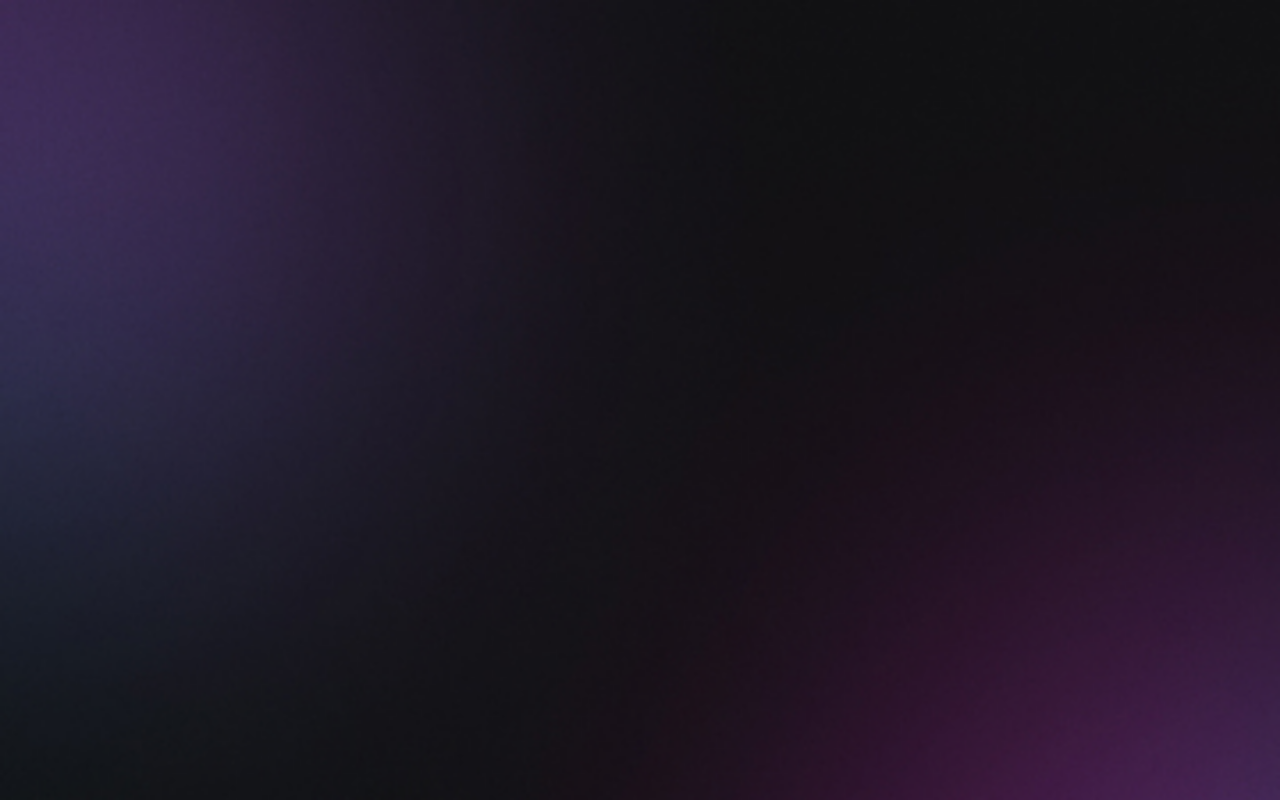
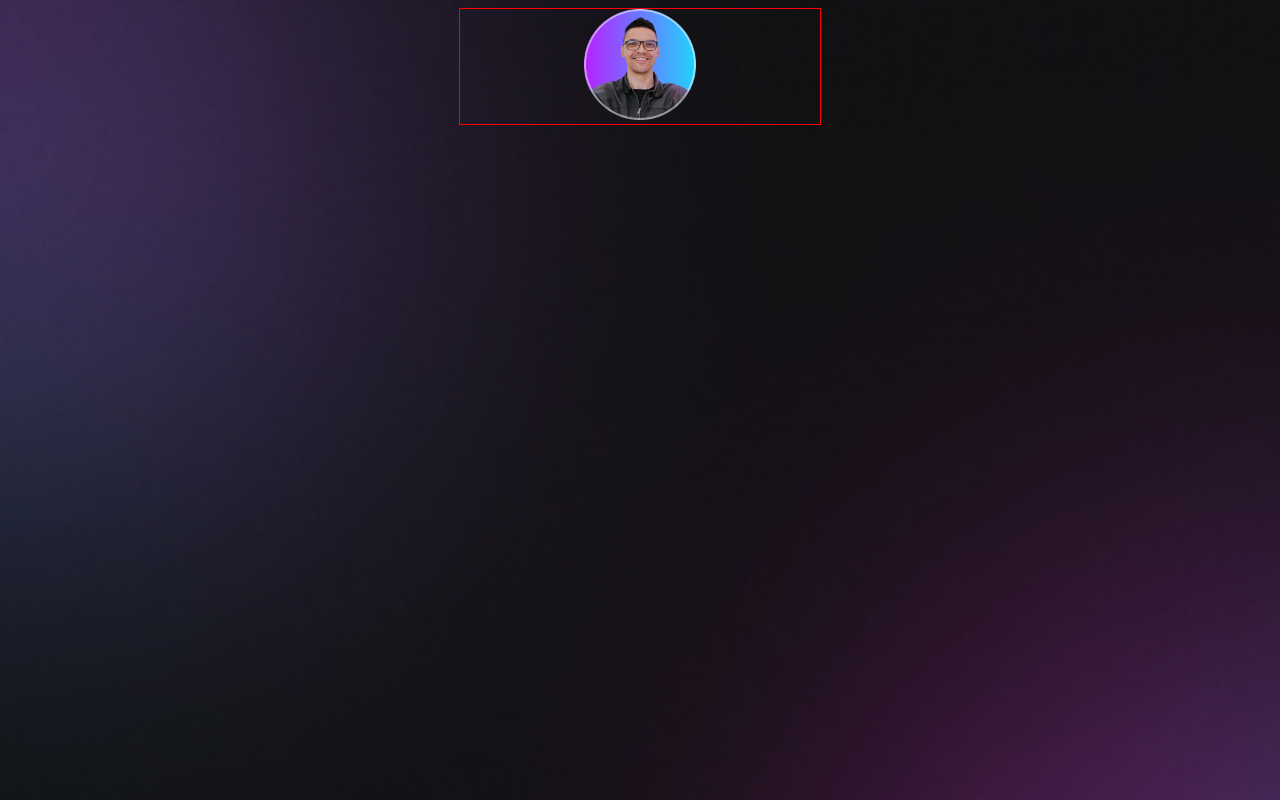
Before and after one commit to Babi1724/Cart-o-de-visita, a plain HTML site: page index.html in a window 1280 px wide. Drawn offline with Linux system fonts and the light colour scheme.

Commit message:
adição do codigo da fonte a ser utilizada no projeto do google fonts

```diff
--- a/index.html
+++ b/index.html
@@ -1,12 +1,20 @@
 <!DOCTYPE html>
 <html lang="en">
 <head>
+    <link rel="preconnect" href="https://fonts.googleapis.com">
+    <link rel="preconnect" href="https://fonts.gstatic.com" crossorigin>
+    <link href="https://fonts.googleapis.com/css2?family=Inter:ital,opsz,wght@0,14..32,100..900;1,14..32,100..900&display=swap" rel="stylesheet">
+
     <meta charset="UTF-8">
     <meta name="viewport" content="width=device-width, initial-scale=1.0">
     <title>Cartao De Visita</title>
     <link rel="stylesheet" href="./styles.css">
 </head>
 <body>
-
+    <div id="container">
+        <div id="profile">
+            <img src="./assets/avatar.png" alt="">
+        </div>
+    </div>
 </body>
 </html>
--- a/styles.css
+++ b/styles.css
@@ -10,3 +10,22 @@
     /* essa propriedade tem o nome de short - end */
     background: url(./assets/bg-mobile.jpg) no-repeat top center/cover;
 }
+
+#container{
+    width: 360px;
+    border: 1px solid red; /* border poder ter até tres propriedades */
+    margin: auto ; /* serve para alinhar as div ao meio */
+
+}
+
+#profile{
+    text-align: center;
+}
+
+#profile img{
+    width: 112px;
+    /*height: ;  a altura normalmenre segue a altura da pag */
+    margin: auto;
+    /* display é a visualização do conteudo na tela */
+
+}
```
Also changed, not shown: assets/avatar.png (added).
